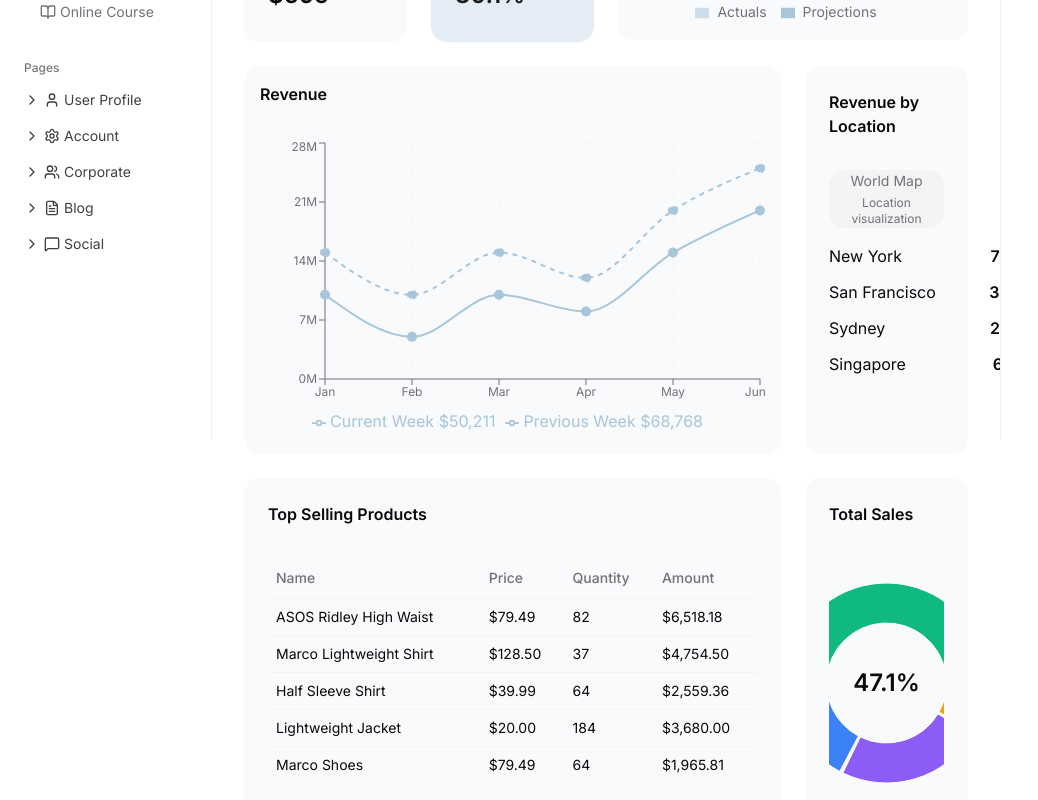
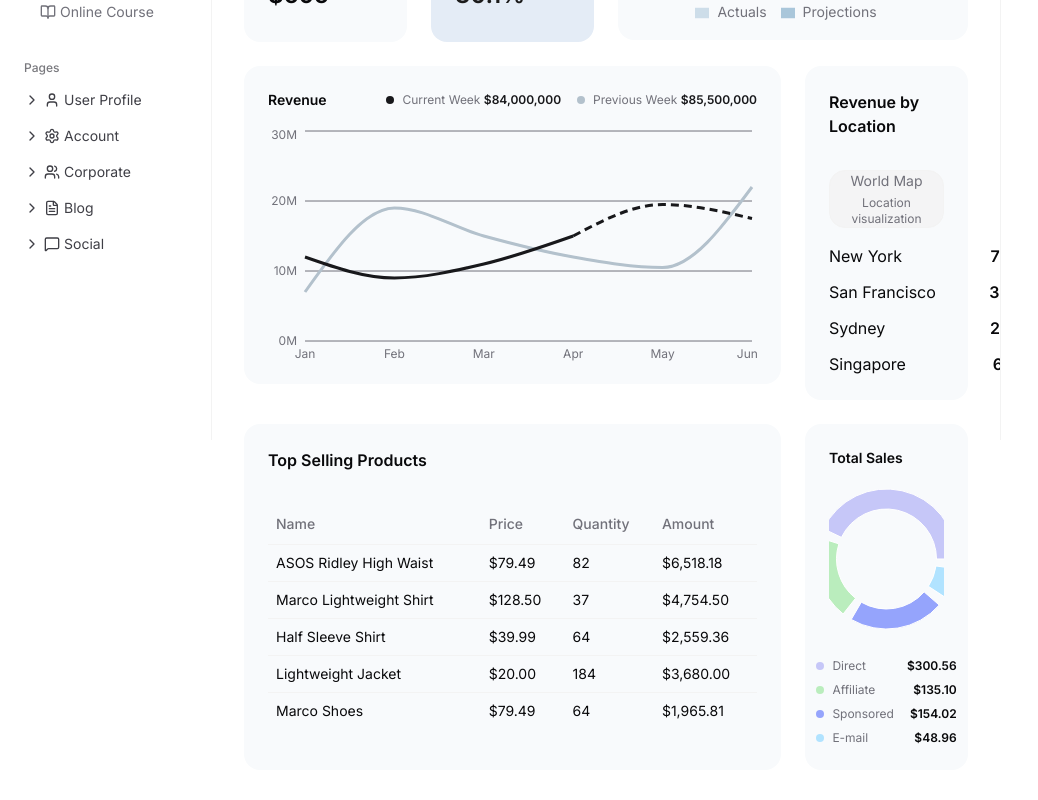
Before and after one commit to MayankBansal12/juspay-assignment, a React (Vite) app: page /dashboard/default in a window 1280 px wide. Shown: the part 360-1160 px from the top of the page, without its empty margins (0-1038 px from the left). Built offline with nearby package versions, Linux system fonts and the light colour scheme; the HTML template or start-up script is replaced by a standard one.

Commit message:
fix: styling for pie chart

```diff
--- a/src/hooks/use-mobile.jsx
+++ b/src/hooks/use-mobile.jsx
@@ -1,6 +1,6 @@
 import * as React from 'react'
 
-const MOBILE_BREAKPOINT = 768
+const MOBILE_BREAKPOINT = 1280
 
 export function useIsMobile() {
   const [isMobile, setIsMobile] = React.useState(undefined)
--- a/src/index.css
+++ b/src/index.css
@@ -25,6 +25,7 @@
     --border: 0 0% 95.29;
     --input: 0 0% 95.29;
     --ring: 240 10% 3.9%;
+    --line-chart: 206 20% 75%;
     --chart-1: 205, 40%, 76%;
     --chart-2: 207, 39%, 86%;
     --chart-3: 197 37% 24%;
@@ -67,6 +68,7 @@
     --border: 0 0% 19.61%;
     --input: 0 0% 19.61%;
     --ring: 240 4.9% 83.9%;
+    --line-chart: 206 20% 75%;
     --chart-1: 205, 40%, 76%;
     --chart-2: 206, 11%, 45%;
     --chart-3: 30 80% 55%;
--- a/src/pages/DashboardDefault.jsx
+++ b/src/pages/DashboardDefault.jsx
@@ -48,13 +48,16 @@ const projectionsData = [
 ]
 
 const revenueTrendData = [
-  { month: 'Jan', currentWeek: 10, previousWeek: 15 },
-  { month: 'Feb', currentWeek: 5, previousWeek: 10 },
-  { month: 'Mar', currentWeek: 10, previousWeek: 15 },
-  { month: 'Apr', currentWeek: 8, previousWeek: 12 },
-  { month: 'May', currentWeek: 15, previousWeek: 20 },
-  { month: 'Jun', currentWeek: 20, previousWeek: 25 },
+  { name: 'Jan', prevWeek: 7, currentWeekSolid: 12, currentWeekDotted: null, currentWeek: 12 },
+  { name: 'Feb', prevWeek: 19, currentWeekSolid: 9, currentWeekDotted: null, currentWeek: 9 },
+  { name: 'Mar', prevWeek: 15, currentWeekSolid: 11, currentWeekDotted: null, currentWeek: 11 },
+  { name: 'Apr', prevWeek: 12, currentWeekSolid: 15, currentWeekDotted: 15, currentWeek: 15 },
+  { name: 'May', prevWeek: 10.5, currentWeekSolid: null, currentWeekDotted: 19.5, currentWeek: 19.5 },
+  { name: 'Jun', prevWeek: 22, currentWeekSolid: null, currentWeekDotted: 17.5, currentWeek: 17.5 },
 ]
+
+const totalPrevWeek = revenueTrendData.reduce((sum, item) => sum + (item.prevWeek || 0), 0)
+const totalCurrentWeek = revenueTrendData.reduce((sum, item) => sum + (item.currentWeek || 0), 0)
 
 const locationData = [
   { city: 'New York', revenue: '72K' },
@@ -72,10 +75,10 @@ const topProductsData = [
 ]
 
 const salesData = [
-  { name: 'Direct', value: 300.56, color: '#10b981' },
-  { name: 'Affiliate', value: 135.10, color: '#3b82f6' },
-  { name: 'Sponsored', value: 154.02, color: '#8b5cf6' },
-  { name: 'E-mail', value: 48.96, color: '#f59e0b' },
+  { name: 'Direct', value: 300.56, color: '#C6C7F8' },
+  { name: 'Affiliate', value: 135.10, color: '#BAEDBD' },
+  { name: 'Sponsored', value: 154.02, color: '#95A4FC' },
+  { name: 'E-mail', value: 48.96, color: '#B1E3FF' },
 ]
 
 const totalSales = salesData.reduce((sum, item) => sum + item.value, 0)
@@ -84,9 +87,39 @@ const salesDataWithPercentage = salesData.map((item) => ({
   percentage: ((item.value / totalSales) * 100).toFixed(1),
 }))
 
-const largestSegment = salesDataWithPercentage.reduce((max, item) =>
-  parseFloat(item.percentage) > parseFloat(max.percentage) ? item : max
-)
+const RevenueTooltip = ({ active, payload, label }) => {
+  if (active && payload && payload.length) {
+    const dataPoint = payload[0]?.payload
+    const prevWeekValue = dataPoint?.prevWeek
+    const currentWeekValue = dataPoint?.currentWeek ?? dataPoint?.currentWeekSolid ?? dataPoint?.currentWeekDotted
+
+    return (
+      <div
+        style={{
+          backgroundColor: 'hsl(var(--secondary))',
+          border: '1px solid hsl(var(--border))',
+          fontSize: '12px',
+          fontWeight: 'bold',
+          borderRadius: '8px',
+          padding: '8px',
+        }}
+      >
+        <p style={{ color: 'hsl(var(--muted-foreground))', marginBottom: '4px' }}>{label}</p>
+        {prevWeekValue !== null && prevWeekValue !== undefined && (
+          <p style={{ color: 'hsl(var(--muted-foreground))' }}>
+            Previous Week: {prevWeekValue}M
+          </p>
+        )}
+        {currentWeekValue !== null && currentWeekValue !== undefined && (
+          <p style={{ color: 'hsl(var(--muted-foreground))' }}>
+            Current Week: {currentWeekValue}M
+          </p>
+        )}
+      </div>
+    )
+  }
+  return null
+}
 
 const DashboardDefault = () => {
   return (
@@ -101,7 +134,7 @@ const DashboardDefault = () => {
                   className={`
                     ${kpi.bgColor ?? 'bg-secondary'}
                     ${kpi.textColor ?? 'text-foreground'}
-                    rounded-lg h-[115px] p-4 lg:p-6 flex flex-col gap-2 cursor-default
+                    rounded-lg h-fit md:h-[115px] p-4 lg:p-6 flex flex-col gap-2 overflow-hidden cursor-default
                   `}
                 >
                   <p className="text-sm font-semibold">{kpi.title}</p>
@@ -127,7 +160,7 @@ const DashboardDefault = () => {
           ))}
         </div>
 
-        <div className="bg-secondary h-[252px] flex flex-col gap-4 rounded-lg p-4 lg:p-6">
+        <div className="bg-secondary h-fit md:h-[252px] flex flex-col gap-4 rounded-lg p-4 lg:p-6">
           <h2 className="text-sm font-semibold">Projections vs Actuals</h2>
           <ResponsiveContainer width="100%" height={180}>
             <BarChart data={projectionsData}>
@@ -163,10 +196,11 @@ const DashboardDefault = () => {
                   borderRadius: '8px',
                 }}
                 labelStyle={{ color: 'hsl(var(--muted-foreground))' }}
+                itemStyle={{ color: 'hsl(var(--muted-foreground))' }}
               />
               <Legend
                 formatter={(value) => (
-                  <span className="text-sm text-muted-foreground px-0 sm:px-1">{value}</span>
+                  <span className="text-sm text-muted-foreground px-0 lg:px-1">{value}</span>
                 )}
               />
               <Bar
@@ -191,50 +225,82 @@ const DashboardDefault = () => {
       </div>
 
       <div className="grid grid-cols-1 xl:grid-cols-4 gap-6">
-        <div className="bg-secondary flex flex-col gap-4 rounded-lg p-4 xl:col-span-3">
-          <h2 className="text-md font-semibold mb-4">Revenue</h2>
-          <ResponsiveContainer width="100%" height={300}>
+        <div className="bg-secondary h-fit md:h-[318px] flex flex-col gap-4 rounded-lg p-4 lg:p-6 xl:col-span-3">
+          <div className="flex items-center justify-between flex-wrap gap-4">
+            <h2 className="text-sm font-semibold">Revenue</h2>
+            <div className="flex items-center gap-4 flex-wrap">
+              <div className="flex items-center gap-2">
+                <div className="w-2 h-2 rounded-full bg-primary"></div>
+                <span className="text-xs text-muted-foreground">
+                  Current Week <span className="text-primary font-semibold">${(totalCurrentWeek * 1000000).toLocaleString()}</span>
+                </span>
+              </div>
+              <div className="flex items-center gap-2">
+                <div className="w-2 h-2 rounded-full bg-[hsl(var(--line-chart))]"></div>
+                <span className="text-xs text-muted-foreground">
+                  Previous Week <span className="text-primary font-semibold">${(totalPrevWeek * 1000000).toLocaleString()}</span>
+                </span>
+              </div>
+            </div>
+          </div>
+          <ResponsiveContainer width="100%" height={250}>
             <LineChart data={revenueTrendData}>
-              <CartesianGrid strokeDasharray="3 3" stroke="hsl(var(--border))" />
+              <CartesianGrid
+                strokeDasharray=""
+                stroke="hsl(var(--muted-foreground))"
+                vertical={false}
+              />
               <XAxis
-                dataKey="month"
+                dataKey="name"
                 stroke="hsl(var(--muted-foreground))"
+                tickLine={false}
+                axisLine={false}
                 style={{ fontSize: '12px' }}
               />
               <YAxis
+                width={32}
+                ticks={[0, 10, 20, 30]}
+                domain={[0, 30]}
                 stroke="hsl(var(--muted-foreground))"
+                strokeOpacity={1}
                 style={{ fontSize: '12px' }}
-                tickFormatter={(value) => `${value}M`}
+                tickFormatter={(v) => `${v}M`}
+                tickLine={false}
+                axisLine={false}
               />
               <RechartsTooltip
-                contentStyle={{
-                  backgroundColor: 'hsl(var(--background))',
-                  border: '1px solid hsl(var(--border))',
-                  fontSize: '12px',
-                  borderRadius: '8px',
-                }}
-              />
-              <Legend />
-              <Line
-                type="monotone"
-                dataKey="currentWeek"
-                stroke="#a8c5da"
-                strokeWidth={2}
-                name="Current Week $50,211"
-                dot={{ fill: '#a8c5da', r: 4 }}
+                cursor={false}
+                content={<RevenueTooltip />}
               />
               <Line
                 type="monotone"
-                dataKey="previousWeek"
-                stroke="#a8c5da"
-                strokeWidth={2}
-                strokeDasharray="5 5"
-                name="Previous Week $68,768"
-                dot={{ fill: '#a8c5da', r: 4 }}
+                dataKey="prevWeek"
+                name="Previous Week"
+                stroke="hsl(var(--line-chart))"
+                strokeWidth={3}
+                dot={false}
+              />
+              <Line
+                type="monotone"
+                dataKey="currentWeekSolid"
+                stroke="hsl(var(--primary))"
+                strokeWidth={3}
+                dot={false}
+                connectNulls={true}
+              />
+              <Line
+                type="monotone"
+                dataKey="currentWeekDotted"
+                stroke="hsl(var(--primary))"
+                strokeWidth={3}
+                strokeDasharray="8 5"
+                dot={false}
+                connectNulls={true}
               />
             </LineChart>
           </ResponsiveContainer>
         </div>
+
         <div className="bg-secondary p-4 sm:p-6 rounded-lg flex flex-col gap-4 justify-start">
           <h2 className="text-md font-semibold mb-4">Revenue by Location</h2>
           <div className="flex flex-col gap-4">
@@ -287,19 +353,19 @@ const DashboardDefault = () => {
           </div>
         </div>
 
-        <div className="bg-secondary p-4 sm:p-6 rounded-lg flex flex-col gap-4 justify-start">
-          <h2 className="text-md font-semibold mb-4">Total Sales</h2>
+        <div className="bg-secondary p-4 lg:p-6 rounded-lg flex flex-col gap-4 justify-start">
+          <h2 className="text-sm font-semibold">Total Sales</h2>
           <div className="flex flex-col items-center gap-6">
-            <div className="relative w-full max-w-[250px]">
-              <ResponsiveContainer width="100%" height={250}>
+            <div className="relative w-full">
+              <ResponsiveContainer height={150}>
                 <PieChart>
                   <Pie
                     data={salesDataWithPercentage}
                     cx="50%"
                     cy="50%"
-                    innerRadius={60}
-                    outerRadius={100}
-                    paddingAngle={2}
+                    innerRadius={50}
+                    outerRadius={70}
+                    paddingAngle={8}
                     dataKey="value"
                   >
                     {salesDataWithPercentage.map((entry, index) => (
@@ -308,31 +374,38 @@ const DashboardDefault = () => {
                   </Pie>
                   <RechartsTooltip
                     contentStyle={{
-                      backgroundColor: 'hsl(var(--popover))',
+                      backgroundColor: 'hsl(var(--secondary))',
                       border: '1px solid hsl(var(--border))',
+                      fontSize: '12px',
+                      fontWeight: 'bold',
                       borderRadius: '8px',
                     }}
-                    formatter={(value) => `$${value.toFixed(2)}`}
+                    formatter={(value, name) => {
+                      const dataEntry = salesDataWithPercentage.find(
+                        (entry) => entry.name === name && entry.value === value
+                      );
+                      if (dataEntry && dataEntry.percentage) {
+                        return [`${dataEntry.name}: ${dataEntry.percentage}%`];
+                      }
+                      return [`${name}: $${value.toFixed(2)}`];
+                    }}
+                    labelStyle={{ color: 'hsl(var(--muted-foreground))' }}
+                    itemStyle={{ color: 'hsl(var(--muted-foreground))' }}
                   />
                 </PieChart>
               </ResponsiveContainer>
-              <div className="absolute inset-0 flex items-center justify-center pointer-events-none">
-                <div className="text-center">
-                  <p className="text-2xl font-semibold">{largestSegment?.percentage}%</p>
-                </div>
-              </div>
             </div>
-            <div className="space-y-2 w-full lg:w-auto">
+            <div className="space-y-2">
               {salesDataWithPercentage.map((item, index) => (
                 <div key={index} className="flex items-center justify-between gap-4">
                   <div className="flex items-center gap-2">
                     <div
-                      className="w-3 h-3 rounded-full"
+                      className="w-2 h-2 rounded-full"
                       style={{ backgroundColor: item.color }}
                     />
-                    <span className="text-md text-muted-foreground">{item.name}</span>
+                    <span className="text-xs text-muted-foreground">{item.name}</span>
                   </div>
-                  <span className="text-md font-semibold">${item.value.toFixed(2)}</span>
+                  <span className="text-xs font-semibold">${item.value.toFixed(2)}</span>
                 </div>
               ))}
             </div>
```
